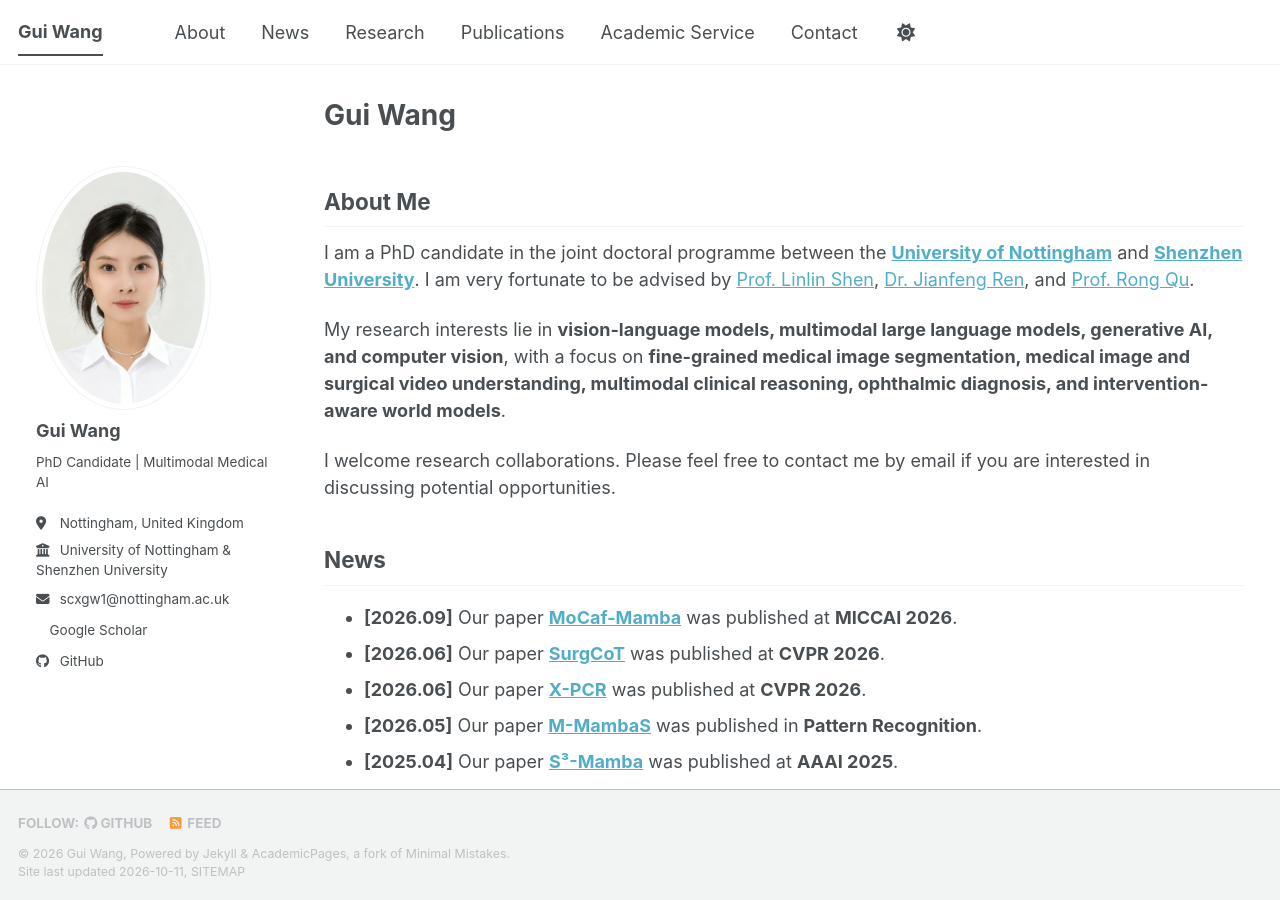
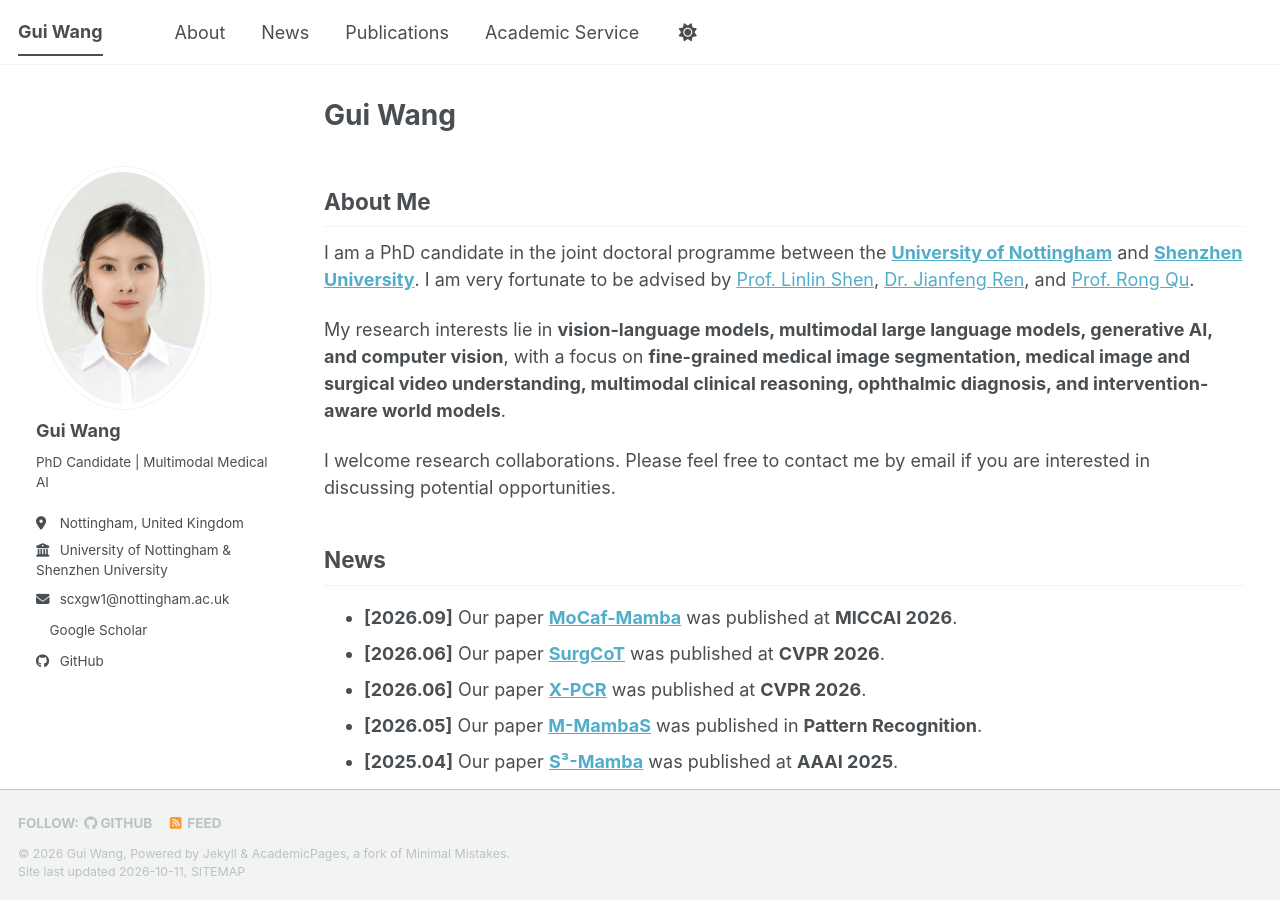
Before and after one commit to Erin668/Erin668.github.io, a Jekyll site: the page built from _pages/about.md, in a window 1280 px wide and 900 px high. Built offline with Jekyll 4.4.1, drawn with Linux system fonts in a browser that asks for light colours; a style sheet for code colours, icons or effects is not loaded.

Commit message:
Simplify top navigation to four academic sections

```diff
--- a/_data/navigation.yml
+++ b/_data/navigation.yml
@@ -3,11 +3,7 @@ main:
     url: /#about-me
   - title: "News"
     url: /#news
-  - title: "Research"
-    url: /#research-interests
   - title: "Publications"
     url: /#publications
   - title: "Academic Service"
     url: /#academic-service
-  - title: "Contact"
-    url: /#contact
```
